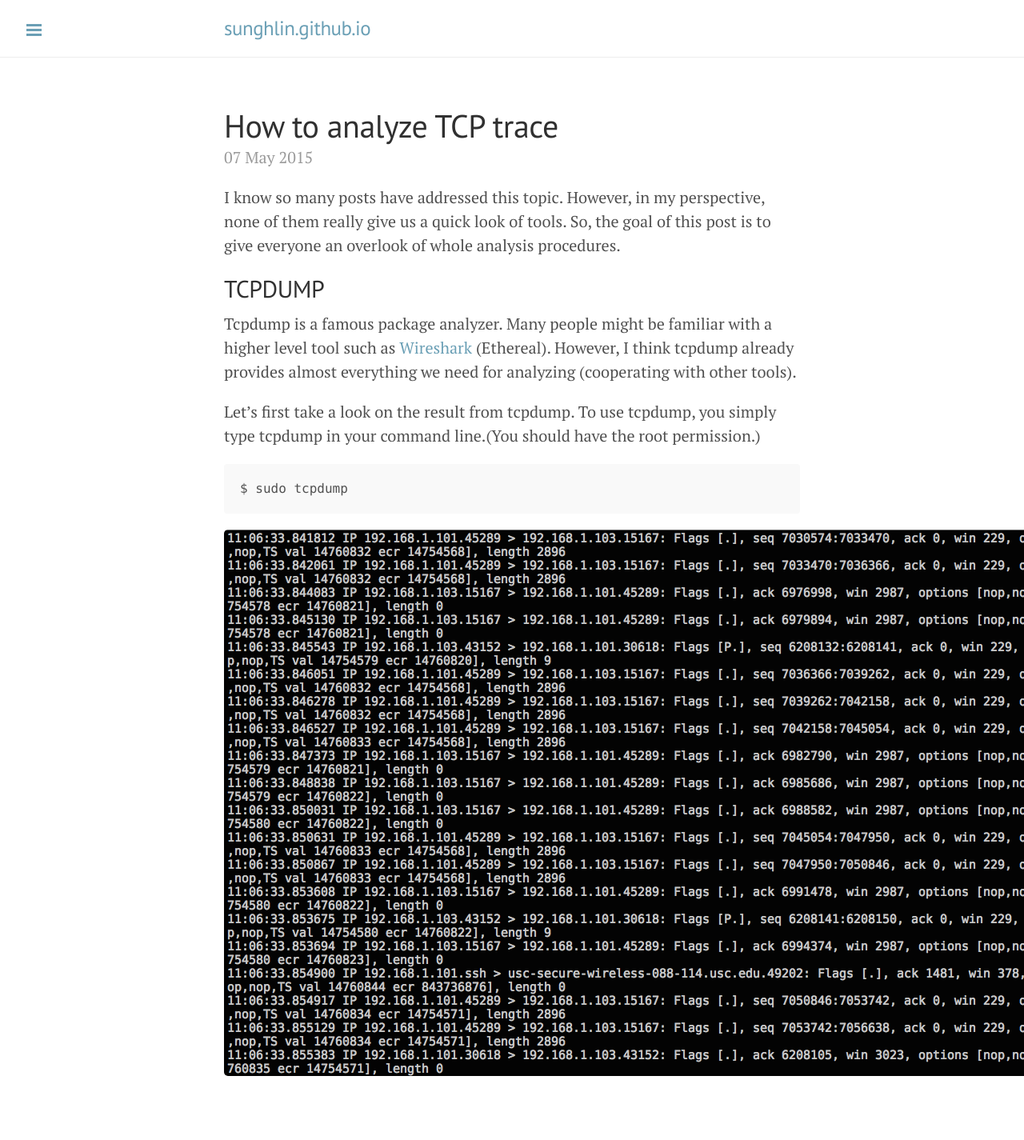
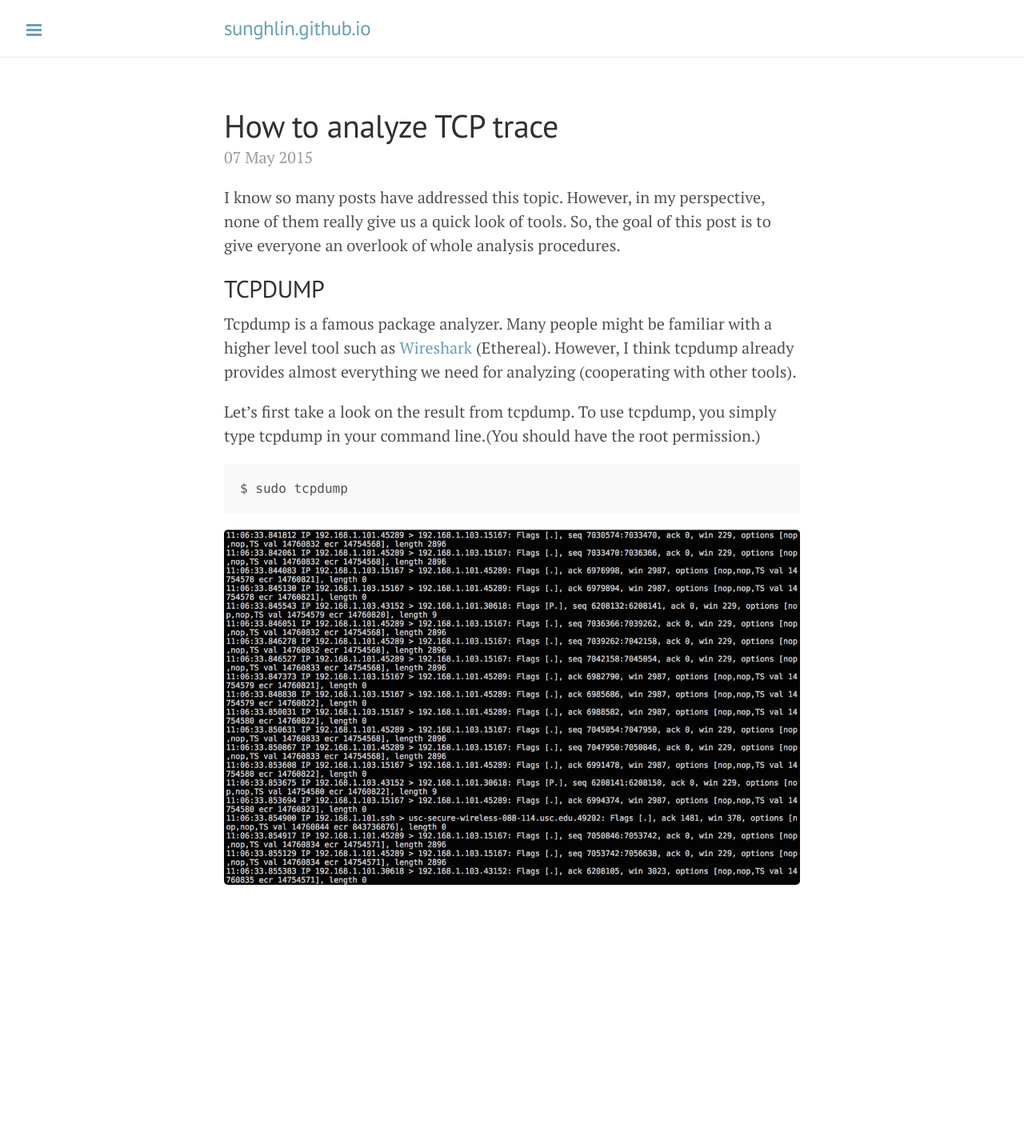
Before and after one commit to sunghlin/temp.sunghlin.github.io, a Jekyll site: the page built from _posts/2015-05-07-How-to-Analyze-TCP-Trace.md, in a window 1280 px wide. Shown: the whole page at 80% size. Built offline with Jekyll 4.4.1, drawn with Linux system fonts in a browser that asks for light colours; comment, search, counter and statistics services are not loaded; after the commit the page ends 1186 px from its top, so only the background shows below that.

Commit message:
add omg css

```diff
--- a/public/css/lanyon.css
+++ b/public/css/lanyon.css
@@ -543,3 +543,10 @@ a.pagination-item:hover {
 .theme-base-0f .related-posts li a:hover {
   color: #8f5536;
 }
+
+
+/* img */
+
+img {
+	width:100%;
+}
```
